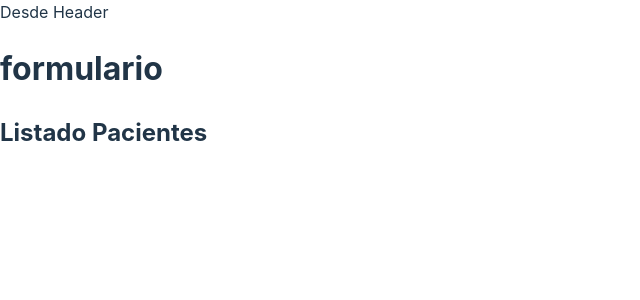
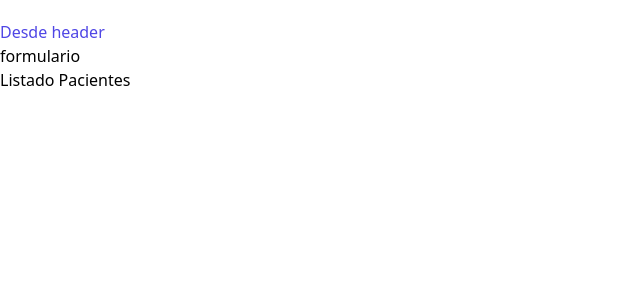
Before and after one commit to caaz160782/citasPacientes, a React (Vite) app: page / in a window 1280 px wide. Shown: the top 300 px of the page, without its empty margins (0-640 px from the left). Built offline with nearby package versions, Linux system fonts and the light colour scheme.

Commit message:
instalando tailwindcss

```diff
--- a/package.json
+++ b/package.json
@@ -16,6 +16,9 @@
     "@types/react": "^18.0.27",
     "@types/react-dom": "^18.0.10",
     "@vitejs/plugin-react": "^3.1.0",
+    "autoprefixer": "^10.4.14",
+    "postcss": "^8.4.21",
+    "tailwindcss": "^3.2.7",
     "vite": "^4.1.0"
   }
 }
--- /dev/null
+++ b/postcss.config.cjs
@@ -0,0 +1,6 @@
+module.exports = {
+  plugins: {
+    tailwindcss: {},
+    autoprefixer: {},
+  },
+}
--- a/src/components/Header.jsx
+++ b/src/components/Header.jsx
@@ -1,7 +1,10 @@
-function Header(){
-    return(
-        <>Desde Header</>
-    )
+import React from 'react'
+
+const Header = () => {
+  return (
+    <header className='grid'>
+      <h1 className="text-indigo-600 mt-5">Desde header</h1>
+    </header>
+  )
 }
-
-export default Header;
+export default Header
--- a/src/index.css
+++ b/src/index.css
@@ -1,32 +1,3 @@
-:root {
-  font-family: Inter, system-ui, Avenir, Helvetica, Arial, sans-serif;
-  line-height: 1.5;
-  font-weight: 400;
-
-  color-scheme: light dark;
-  color: rgba(255, 255, 255, 0.87);
-  background-color: #242424;
-
-  font-synthesis: none;
-  text-rendering: optimizeLegibility;
-  -webkit-font-smoothing: antialiased;
-  -moz-osx-font-smoothing: grayscale;
-  -webkit-text-size-adjust: 100%;
-}
-
-body {
-  margin: 0;
-  display: flex;
-/*  place-items: center;*/
-  min-width: 320px;
-  min-height: 100vh;
-}
-
-
-@media (prefers-color-scheme: light) {
-  :root {
-    color: #213547;
-    background-color: #ffffff;
-  }
-
-}
+@tailwind base;
+@tailwind components;
+@tailwind utilities;
--- /dev/null
+++ b/tailwind.config.cjs
@@ -0,0 +1,9 @@
+/** @type {import('tailwindcss').Config} */
+module.exports = {
+  //content: [],
+  content: ["./index.html","./src/**/*.jsx"],
+  theme: {
+    extend: {},
+  },
+  plugins: [],
+}
```
Also changed, not shown: 1 other file (tests, documents, lock files or other folders).
